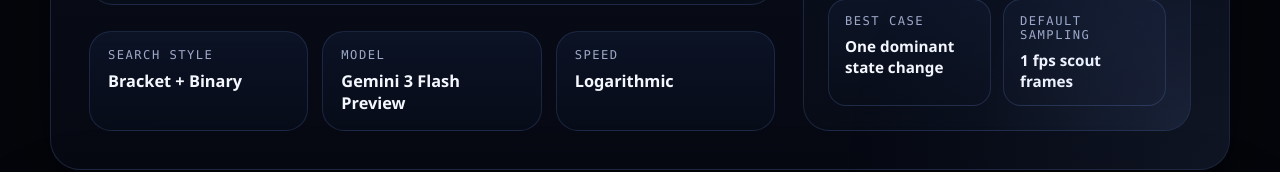
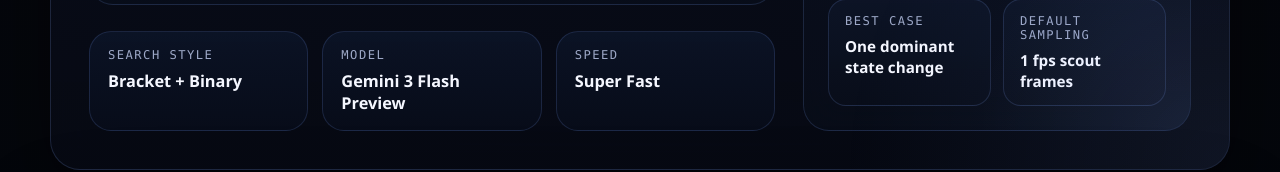
Before and after one commit to CEBangu/state-shift, a Next.js app: page / in a window 1280 px wide. Shown: the part 756-928 px from the top of the page. Built offline with nearby package versions, Linux system fonts and the light colour scheme.

Commit message:
text edit

```diff
--- a/app/page.tsx
+++ b/app/page.tsx
@@ -43,7 +43,7 @@
                   </div>
                   <div className="hero-chip">
                     <span className="hero-chip-label">Speed</span>
-                    <strong>Logarithmic</strong>
+                    <strong>Super Fast</strong>
                   </div>
                 </div>
               </div>
```
